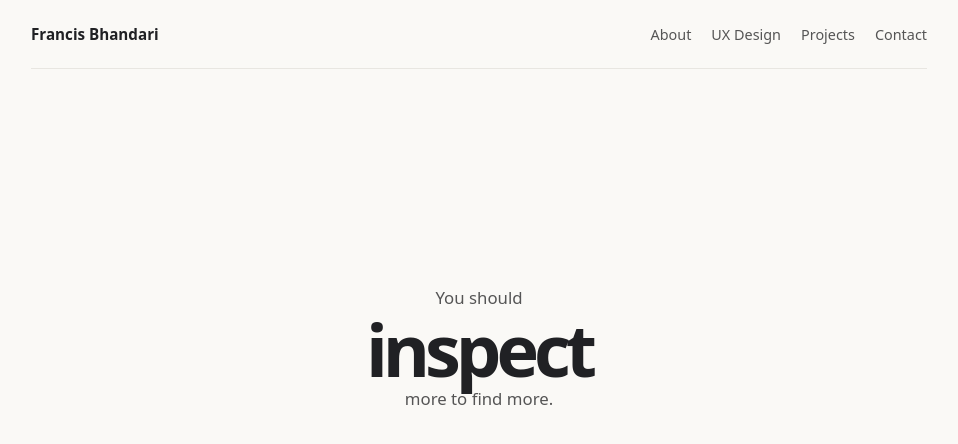
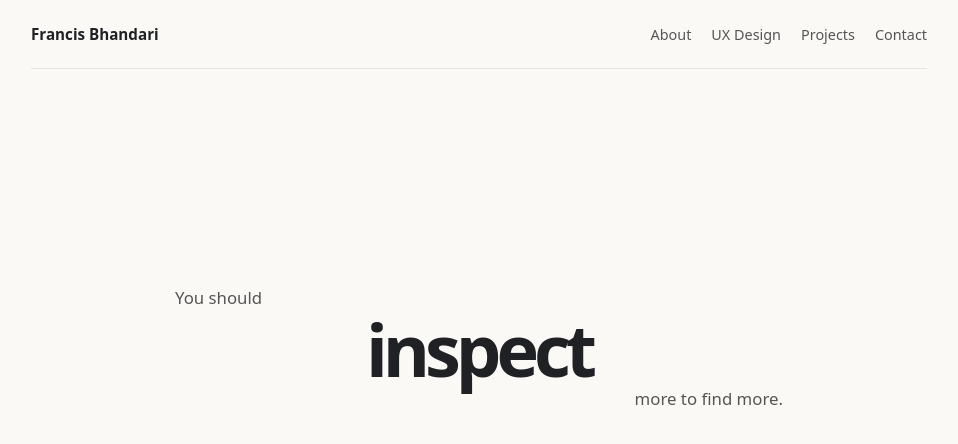
Before and after one commit to Francisbhandari/website, a plain HTML site: page about/index.html in a window 1280 px wide. Shown: the whole page, without its empty margins (161-1119 px from the left). Drawn offline with Linux system fonts and the light colour scheme.

Commit message:
Align about-page text toward opposite sides

```diff
--- a/about/index.html
+++ b/about/index.html
@@ -68,7 +68,6 @@
         flex-direction: column;
         justify-content: center;
         margin: 0 auto;
-        text-align: center;
       }
 
       .message {
@@ -78,8 +77,17 @@
         line-height: 1.7;
       }
 
-      .message + .message {
-        margin-top: 1rem;
+      .message-start,
+      .message-end {
+        display: block;
+      }
+
+      .message-start {
+        text-align: left;
+      }
+
+      .message-end {
+        text-align: right;
       }
 
       .inspect {
@@ -89,6 +97,7 @@
         font-weight: 600;
         letter-spacing: -0.07em;
         line-height: 1;
+        text-align: center;
       }
 
       @media (max-width: 600px) {
@@ -123,7 +132,9 @@
 
     <main>
       <p class="message">
-        You should <span class="inspect">inspect</span> more to find more.
+        <span class="message-start">You should</span>
+        <span class="inspect">inspect</span>
+        <span class="message-end">more to find more.</span>
       </p>
     </main>
 
```
